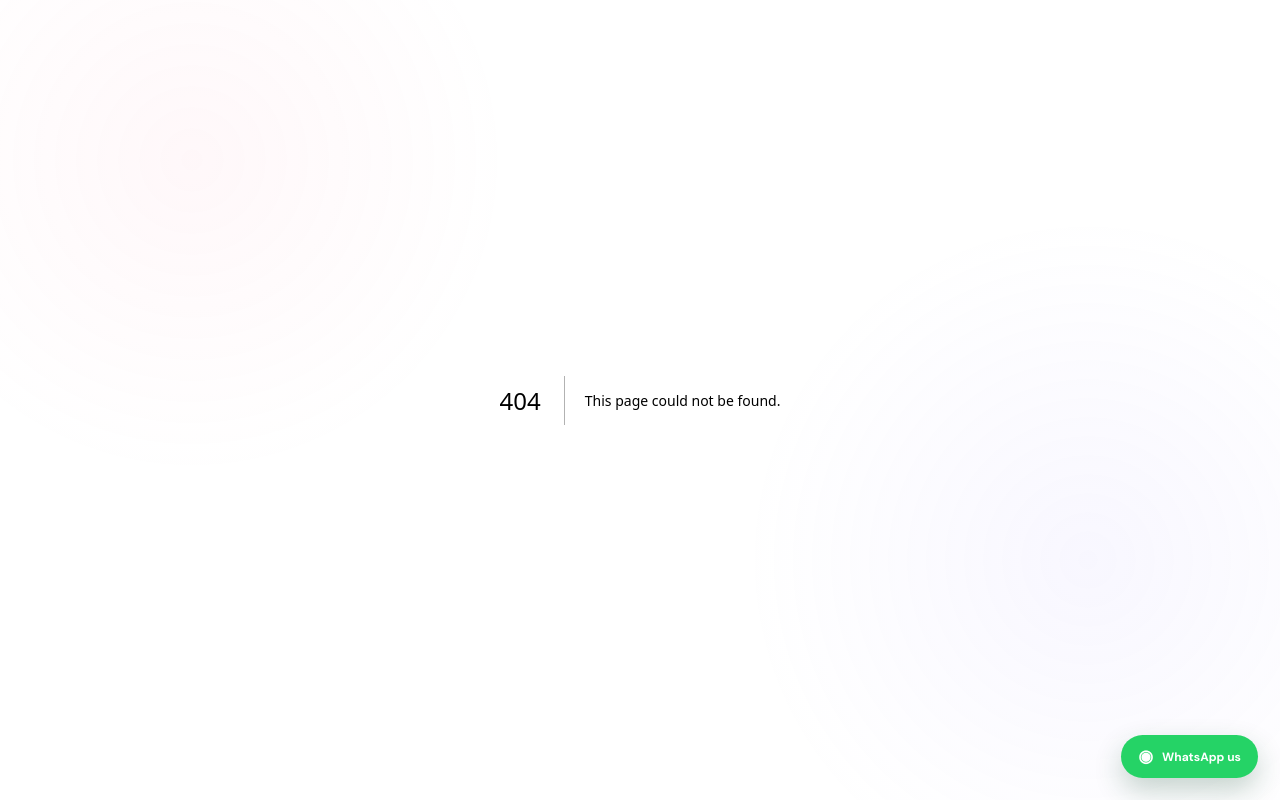
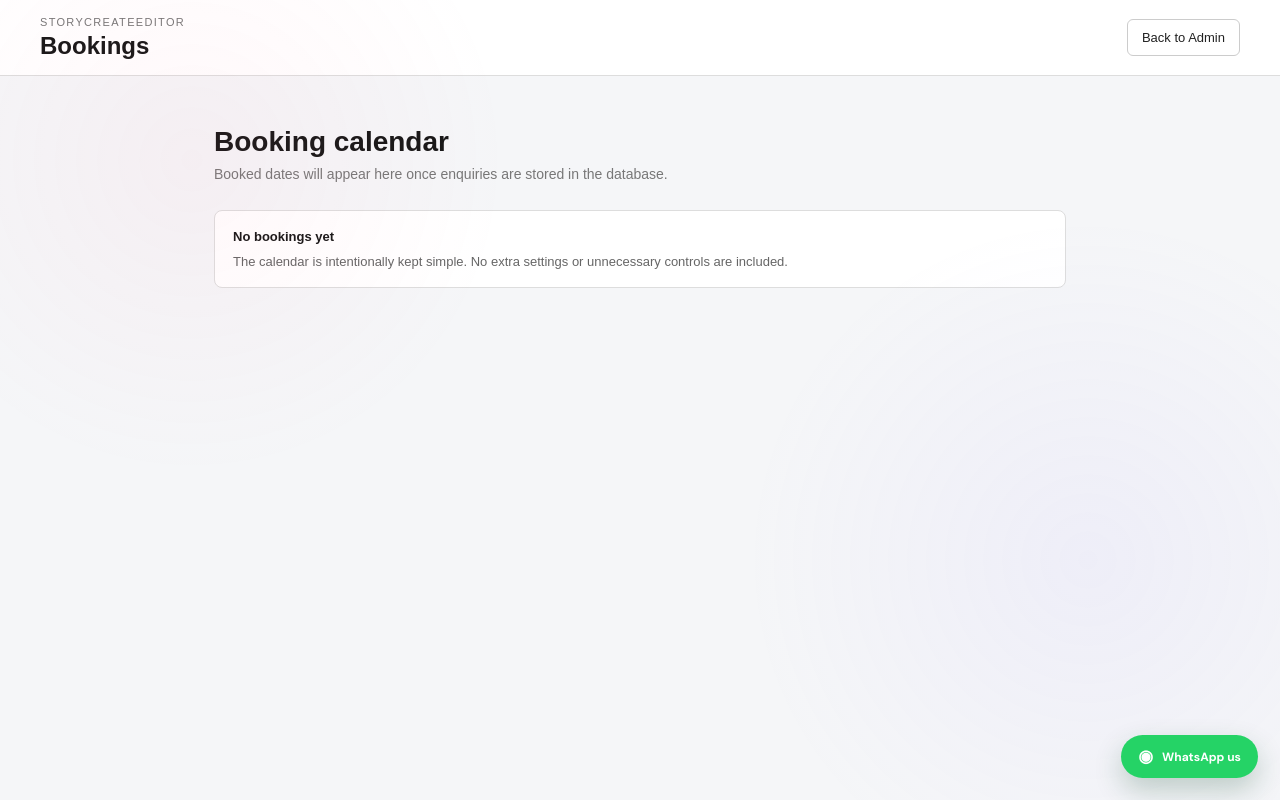
Before and after one commit to akshatpatidar27june-bit/BILLING-SYSTEM, a Next.js app: page /admin/bookings in a window 1280 px wide. Before the commit this address had no page. Built offline with nearby package versions, Linux system fonts and the light colour scheme; a web font is replaced by a local one.

Commit message:
add simple bookings admin page

```diff
--- /dev/null
+++ b/app/admin/bookings/page.tsx
@@ -0,0 +1,15 @@
+export default function BookingsAdmin() {
+  return (
+    <main className="simple-admin">
+      <header className="simple-admin-header">
+        <div><p>STORYCREATEEDITOR</p><h1>Bookings</h1></div>
+        <a href="/admin">Back to Admin</a>
+      </header>
+      <section className="simple-admin-content">
+        <h2>Booking calendar</h2>
+        <p className="simple-admin-intro">Booked dates will appear here once enquiries are stored in the database.</p>
+        <div className="simple-admin-note"><strong>No bookings yet</strong><span>The calendar is intentionally kept simple. No extra settings or unnecessary controls are included.</span></div>
+      </section>
+    </main>
+  );
+}
```
